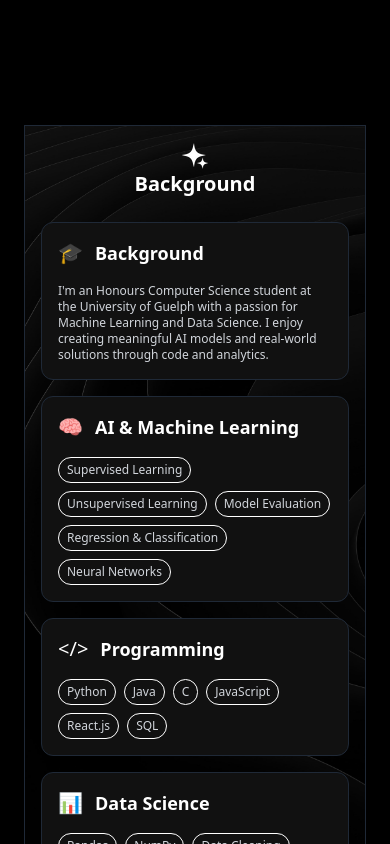
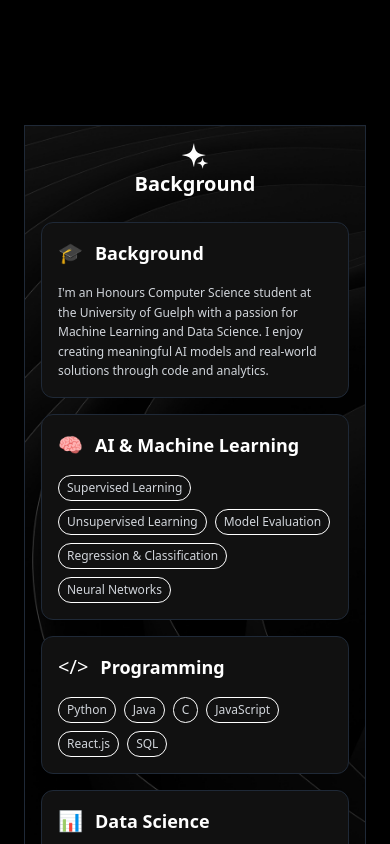
Before and after one commit to EddieJabraouti/Portfolio-2025, a React (Vite) app: page / in a window 390 px wide. Shown: the part 800-1644 px from the top of the page. Built offline with nearby package versions, Linux system fonts and the light colour scheme.

Commit message:
fixed overlapping between about me cards and projects

```diff
--- a/src/pages/Home.jsx
+++ b/src/pages/Home.jsx
@@ -7,7 +7,7 @@ const Home = () => {
 
       <section className="py-6 px-6 bg-black text-white">
         <div
-          className="bg-cover bg-center h-screen border border-gray-800 p-4 sm:p-10 max-w-8xl mx-auto"
+          className="bg-cover bg-center min-h-screen border border-gray-800 p-4 sm:p-10 max-w-8xl mx-auto overflow-hidden"
           style={{ backgroundImage: "url('/images/back3.jpg')" }}
         >
           <h2 className="text-xl sm:text-2xl font-bold text-center mb-6 sm:mb-8">
@@ -15,14 +15,14 @@ const Home = () => {
             Background
           </h2>
 
-          <div className="grid grid-cols-1 sm:grid-cols-2 lg:grid-cols-3 gap-4">
+          <div className="grid grid-cols-1 sm:grid-cols-2 lg:grid-cols-3 gap-4 pb-8">
 
             <div className="bg-[#111] p-4 sm:p-6 rounded-xl border border-gray-800">
               <div className="flex items-center gap-3 mb-4">
                 <span className="text-xl sm:text-2xl">🎓</span>
                 <h3 className="text-lg sm:text-xl font-semibold">Background</h3>
               </div>
-              <p className="text-xs sm:text-sm text-gray-300">
+              <p className="text-xs sm:text-sm text-gray-300 leading-relaxed">
                 I'm an Honours Computer Science student at the University of Guelph with a passion for Machine Learning and Data Science.
                 I enjoy creating meaningful AI models and real-world solutions through code and analytics.
               </p>
```
